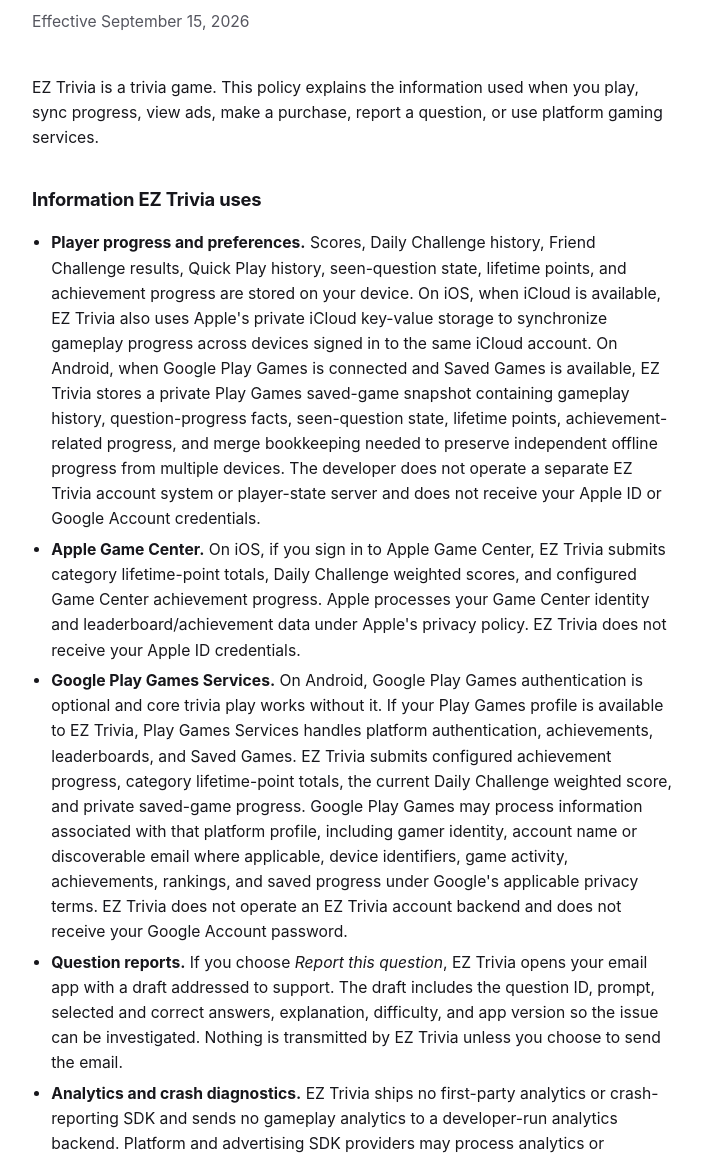
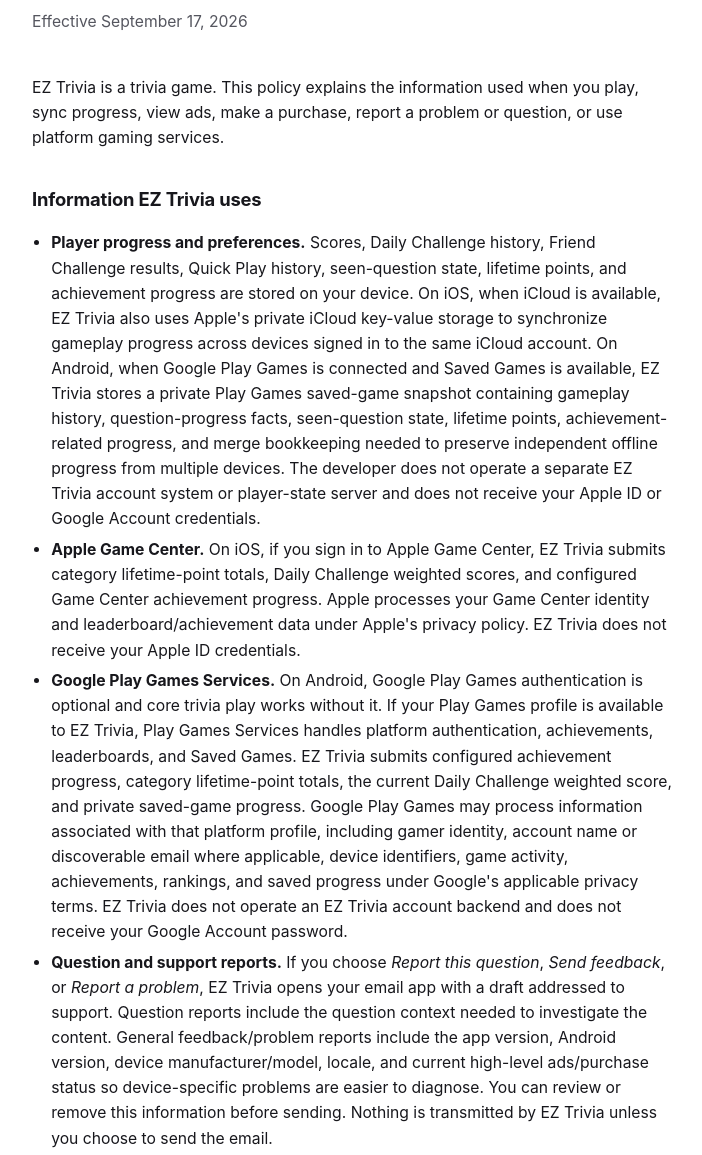
Before and after one commit to killjoy00/EZTrivia, a plain HTML site: page docs/privacy.html in a window 1280 px wide. Shown: the part 166-1321 px from the top of the page, without its empty margins (288-990 px from the left). Drawn offline with Linux system fonts and the light colour scheme.

Commit message:
Publish Crashlytics and support privacy disclosure

```diff
--- a/docs/privacy.html
+++ b/docs/privacy.html
@@ -14,17 +14,17 @@
   </a>
 
   <h1>Privacy Policy</h1>
-  <p class="dek">Effective September 15, 2026</p>
+  <p class="dek">Effective September 17, 2026</p>
 
-  <p>EZ Trivia is a trivia game. This policy explains the information used when you play, sync progress, view ads, make a purchase, report a question, or use platform gaming services.</p>
+  <p>EZ Trivia is a trivia game. This policy explains the information used when you play, sync progress, view ads, make a purchase, report a problem or question, or use platform gaming services.</p>
 
   <h2>Information EZ Trivia uses</h2>
   <ul>
     <li><strong>Player progress and preferences.</strong> Scores, Daily Challenge history, Friend Challenge results, Quick Play history, seen-question state, lifetime points, and achievement progress are stored on your device. On iOS, when iCloud is available, EZ Trivia also uses Apple's private iCloud key-value storage to synchronize gameplay progress across devices signed in to the same iCloud account. On Android, when Google Play Games is connected and Saved Games is available, EZ Trivia stores a private Play Games saved-game snapshot containing gameplay history, question-progress facts, seen-question state, lifetime points, achievement-related progress, and merge bookkeeping needed to preserve independent offline progress from multiple devices. The developer does not operate a separate EZ Trivia account system or player-state server and does not receive your Apple ID or Google Account credentials.</li>
     <li><strong>Apple Game Center.</strong> On iOS, if you sign in to Apple Game Center, EZ Trivia submits category lifetime-point totals, Daily Challenge weighted scores, and configured Game Center achievement progress. Apple processes your Game Center identity and leaderboard/achievement data under Apple's privacy policy. EZ Trivia does not receive your Apple ID credentials.</li>
     <li><strong>Google Play Games Services.</strong> On Android, Google Play Games authentication is optional and core trivia play works without it. If your Play Games profile is available to EZ Trivia, Play Games Services handles platform authentication, achievements, leaderboards, and Saved Games. EZ Trivia submits configured achievement progress, category lifetime-point totals, the current Daily Challenge weighted score, and private saved-game progress. Google Play Games may process information associated with that platform profile, including gamer identity, account name or discoverable email where applicable, device identifiers, game activity, achievements, rankings, and saved progress under Google's applicable privacy terms. EZ Trivia does not operate an EZ Trivia account backend and does not receive your Google Account password.</li>
-    <li><strong>Question reports.</strong> If you choose <em>Report this question</em>, EZ Trivia opens your email app with a draft addressed to support. The draft includes the question ID, prompt, selected and correct answers, explanation, difficulty, and app version so the issue can be investigated. Nothing is transmitted by EZ Trivia unless you choose to send the email.</li>
-    <li><strong>Analytics and crash diagnostics.</strong> EZ Trivia ships no first-party analytics or crash-reporting SDK and sends no gameplay analytics to a developer-run analytics backend. Platform and advertising SDK providers may process analytics or diagnostics under their own terms as described here.</li>
+    <li><strong>Question and support reports.</strong> If you choose <em>Report this question</em>, <em>Send feedback</em>, or <em>Report a problem</em>, EZ Trivia opens your email app with a draft addressed to support. Question reports include the question context needed to investigate the content. General feedback/problem reports include the app version, Android version, device manufacturer/model, locale, and current high-level ads/purchase status so device-specific problems are easier to diagnose. You can review or remove this information before sending. Nothing is transmitted by EZ Trivia unless you choose to send the email.</li>
+    <li><strong>Crash diagnostics on Android.</strong> Android releases configured with Firebase Crashlytics send crash and stability diagnostics to Google Firebase so the developer can identify and fix crashes and ANRs. Crashlytics automatically collects information such as stack traces, relevant app state, relevant device/OS metadata, and installation identifiers used to count affected installations. EZ Trivia adds only build/version keys to these reports and does not set a Crashlytics user ID. Firebase Analytics is not included for this purpose, and EZ Trivia does not send gameplay analytics to a developer-run analytics backend.</li>
     <li><strong>Purchases.</strong> The optional one-time Remove Ads purchase is processed by Apple through StoreKit on iOS and by Google through Google Play Billing on Android. EZ Trivia never receives your payment-card or bank-account details. On Android, Google Play Billing provides product and purchase-ownership information to the app; EZ Trivia keeps a local Remove Ads entitlement flag and sends the purchase token back to Google Play when acknowledging the purchase. Google Play remains authoritative for restores, refunds, and revocations. EZ Trivia does not operate a purchase backend.</li>
     <li><strong>Advertising.</strong> Where advertising is enabled, Google AdMob / Google Mobile Ads may collect and share IP address information used to estimate approximate location, app interactions such as launches or taps, diagnostics, and device or account identifiers. Google documents these categories as being used for advertising or marketing, analytics, and fraud prevention/security, and states that the SDK encrypts this data in transit. On Android, the app uses Google's User Messaging Platform before requesting ads where applicable, and the banner is not requested after Remove Ads is owned.</li>
   </ul>
@@ -39,8 +39,8 @@
   <p>National flag images are bundled with the app. Viewing a flag question does not contact a flag-image server.</p>
 
   <h2>Retention and deletion</h2>
-  <p>Recent category-round history can be cleared from the Scores screen. Other gameplay facts are retained locally as player progress and are removed from the device when app data is cleared or the app is uninstalled, subject to normal device backup behavior. iCloud-synchronized data may remain associated with your iCloud account under Apple's controls. Google Play Games Saved Games, leaderboard, achievement, and other Play Games data may remain associated with your Play Games profile under Google's controls; Google provides controls for deleting Play Games profile or game data. Advertising data retention is controlled by Google under its applicable terms.</p>
-  <p>EZ Trivia does not create a separate developer-run user account, so there is no EZ Trivia account-deletion process. The developer also does not operate a single deletion endpoint that controls data retained by Apple, Google Play Games, Google Play Billing, or Google advertising services.</p>
+  <p>Recent category-round history can be cleared from the Scores screen. Other gameplay facts are retained locally as player progress and are removed from the device when app data is cleared or the app is uninstalled, subject to normal device backup behavior. iCloud-synchronized data may remain associated with your iCloud account under Apple's controls. Google Play Games Saved Games, leaderboard, achievement, and other Play Games data may remain associated with your Play Games profile under Google's controls; Google provides controls for deleting Play Games profile or game data. Advertising and Crashlytics data retention is controlled by Google under its applicable terms.</p>
+  <p>EZ Trivia does not create a separate developer-run user account, so there is no EZ Trivia account-deletion process. The developer also does not operate a single deletion endpoint that controls data retained by Apple, Google Play Games, Google Play Billing, Firebase Crashlytics, or Google advertising services.</p>
 
   <h2>Children</h2>
   <p>EZ Trivia is not intended to collect personal information from children.</p>
```
